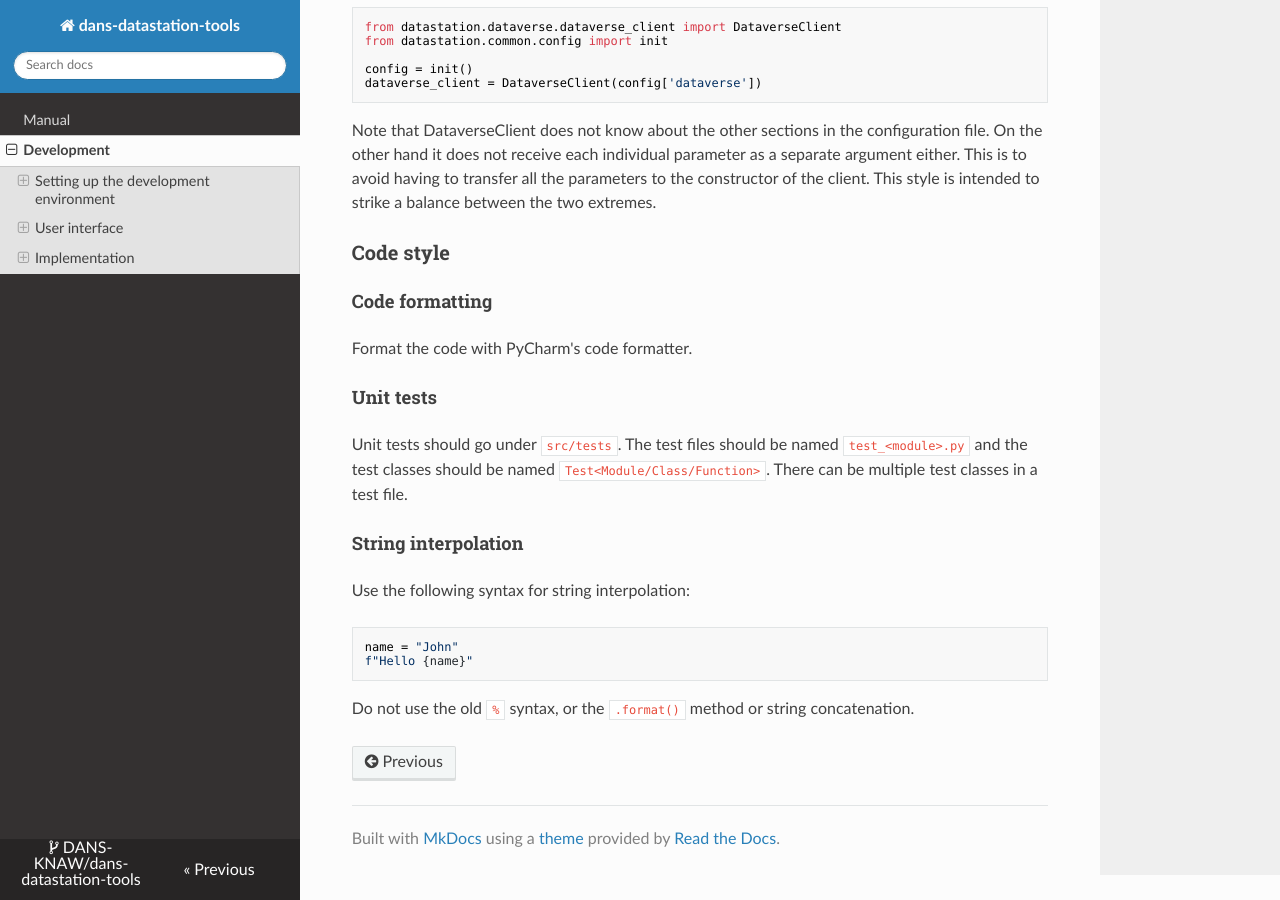
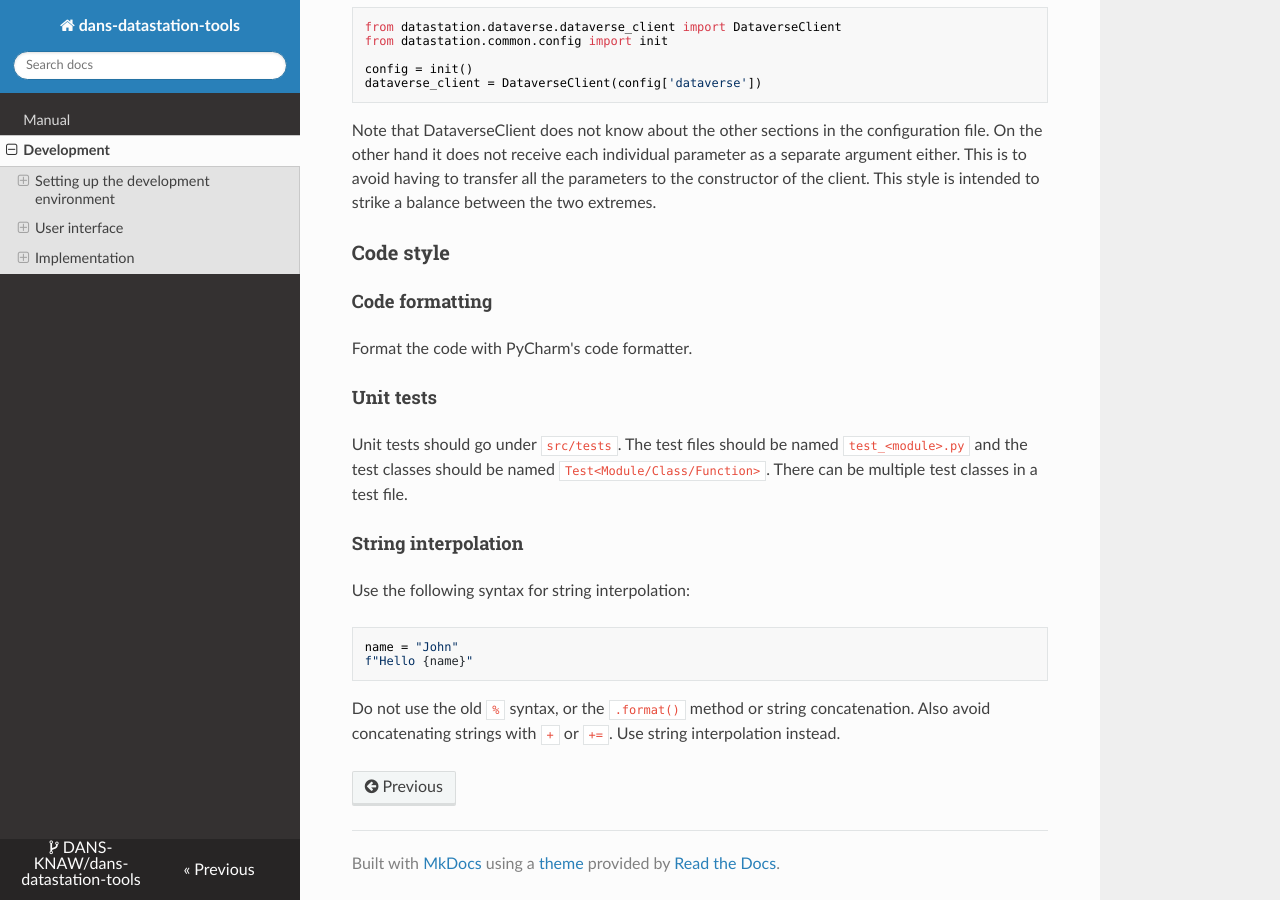
Before and after one commit to janvanmansum/dans-datastation-tools, an MkDocs documentation site: the page built from docs/dev.md, in a window 1280 px wide and 900 px high, scrolled down 3664 px. Built offline with MkDocs 1.6.1, drawn with Linux system fonts in a browser that asks for light colours; nearby versions of some CDN libraries.

Commit message:
Elaboration on string concat style

````diff
--- a/docs/dev.md
+++ b/docs/dev.md
@@ -184,4 +184,5 @@ name = "John"
 f"Hello {name}"
 ```
 
-Do not use the old `%` syntax, or the `.format()` method or string concatenation.
+Do not use the old `%` syntax, or the `.format()` method or string concatenation. Also avoid concatenating strings with
+`+` or `+=`. Use string interpolation instead.
````
